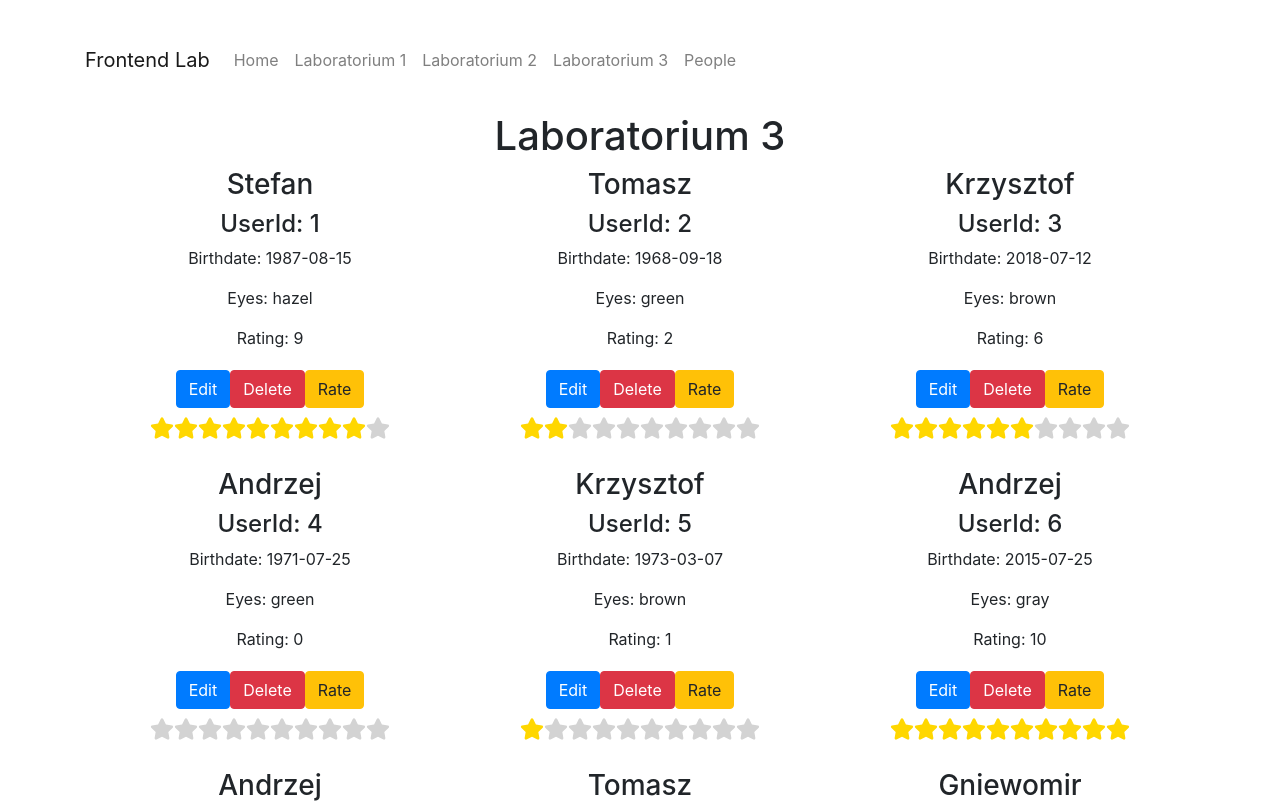
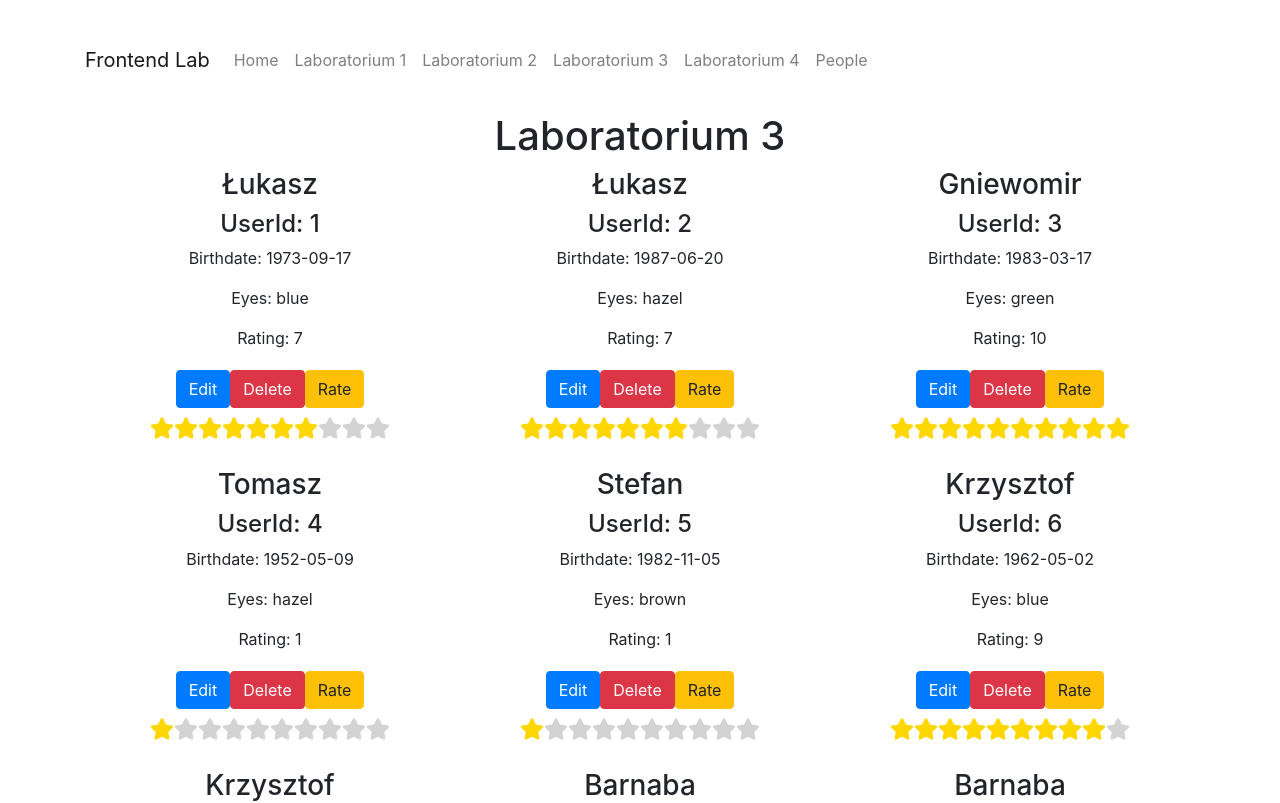
Before and after one commit to TJaskowski/ReactLab, a React (Vite) app: page /lab3 in a window 1280 px wide. Shown: the top 803 px of the page. Built offline with nearby package versions, Linux system fonts and the light colour scheme.

Commit message:
lab4 ex 1 and 2

```diff
--- a/src/App.jsx
+++ b/src/App.jsx
@@ -1,4 +1,4 @@
-import { useState } from 'react'
+import { useReducer, useState } from 'react'
 import reactLogo from './assets/react.svg'
 import viteLogo from '/vite.svg'
 import './App.css'
@@ -10,6 +10,10 @@ import NotFoundPage from './pages/NotFoundPage.jsx'
 import Home from './pages/Home.jsx'
 import Lab2Page from './pages/Lab2Page.jsx'
 import Lab3Page from './pages/Lab3Page.jsx'
+import Lab4Page from './pages/Lab4Page.jsx'
+import AppReducer from './data/AppReducer.js'
+import AppContext from './data/AppContext.js'
+import { data } from './data/module-data.js'
 
 
 function App() {
@@ -18,11 +22,15 @@ function App() {
     {id: 2, label: 'Laboratorium 1', url: '/lab1', element: <Lab1Page/>},
     {id: 3, label: 'Laboratorium 2', url: '/lab2/:id', element:<Lab2Page/> },
     {id: 4, label: 'Laboratorium 3', url: '/lab3', element: <Lab3Page/>},
-    {id: 5, label: 'People', url: '/people/:id', element: <PeoplePage/>}
-  ]
+    {id: 5, label: 'Laboratorium 4', url: '/lab4', element: <Lab4Page/>},
+    {id: 6, label: 'People', url: '/people/:id', element: <PeoplePage/>}
+  ];
+
+  const [state, appDispatch] = useReducer(AppReducer, data);
 
   return (
     <>
+<AppContext.Provider value={{ items: state, dispatch: appDispatch}}>
         <RootLayout items={menuItems}>
           <Routes>
             {menuItems.map((item) => (
@@ -31,6 +39,7 @@ function App() {
             <Route path="*" element={<NotFoundPage />} />
           </Routes>
         </RootLayout>
+</AppContext.Provider>
     </>
   )
 }
--- a/src/components/FlexContainer.jsx
+++ b/src/components/FlexContainer.jsx
@@ -4,13 +4,13 @@ import { useReducer } from 'react'
 import AppReducer from '../data/AppReducer'
 
 function FlexContainer({element: Element, data}) {
-    const [items, dispatch] = useReducer(AppReducer, data);
+    const [items, dispatch] = useReducer(AppReducer, data); //this should be deleted
   return (
     <Container>
       <Row>
         {items.map((item) =>
-            <Col className='d-flex justify-content-center mb-4'>
-                <Element key={item.id} person={item} dispatch={dispatch}/>
+            <Col key={item.id} className='d-flex justify-content-center mb-4'>
+                <Element  person={item} dispatch={dispatch}/>
             </Col>
         )}
       </Row>
--- /dev/null
+++ b/src/data/AppContext.js
@@ -0,0 +1,7 @@
+import { createContext } from "react";
+
+const AppContext = createContext({
+    items: [],
+    dispatch: null
+});
+export default AppContext;
--- a/src/data/module-data.js
+++ b/src/data/module-data.js
@@ -1,101 +1,101 @@
-export const data = [{"id":1,"name":"Stefan","birth":"1987-08-15","eyes":"hazel","rating":9},
-{"id":2,"name":"Tomasz","birth":"1968-09-18","eyes":"green","rating":2},
-{"id":3,"name":"Krzysztof","birth":"2018-07-12","eyes":"brown","rating":6},
-{"id":4,"name":"Andrzej","birth":"1971-07-25","eyes":"green","rating":0},
-{"id":5,"name":"Krzysztof","birth":"1973-03-07","eyes":"brown","rating":1},
-{"id":6,"name":"Andrzej","birth":"2015-07-25","eyes":"gray","rating":10},
-{"id":7,"name":"Andrzej","birth":"2013-01-25","eyes":"brown","rating":3},
-{"id":8,"name":"Tomasz","birth":"1976-07-23","eyes":"gray","rating":7},
-{"id":9,"name":"Gniewomir","birth":"1972-09-26","eyes":"hazel","rating":4},
-{"id":10,"name":"Łukasz","birth":"1968-12-27","eyes":"green","rating":3},
-{"id":11,"name":"Stefan","birth":"1963-05-12","eyes":"gray","rating":5},
-{"id":12,"name":"Krzysztof","birth":"1967-10-17","eyes":"blue","rating":5},
-{"id":13,"name":"Łukasz","birth":"2019-05-11","eyes":"gray","rating":10},
-{"id":14,"name":"Stefan","birth":"1961-09-28","eyes":"hazel","rating":1},
-{"id":15,"name":"Andrzej","birth":"1997-05-11","eyes":"gray","rating":1},
-{"id":16,"name":"Andrzej","birth":"1952-03-21","eyes":"hazel","rating":7},
-{"id":17,"name":"Stefan","birth":"2003-12-18","eyes":"blue","rating":10},
-{"id":18,"name":"Andrzej","birth":"1964-09-28","eyes":"gray","rating":0},
-{"id":19,"name":"Gniewomir","birth":"1956-08-11","eyes":"green","rating":2},
-{"id":20,"name":"Barnaba","birth":"1985-05-27","eyes":"blue","rating":10},
-{"id":21,"name":"Łukasz","birth":"2012-12-02","eyes":"green","rating":0},
-{"id":22,"name":"Tomasz","birth":"1992-04-20","eyes":"hazel","rating":2},
-{"id":23,"name":"Gniewomir","birth":"1953-08-07","eyes":"blue","rating":10},
-{"id":24,"name":"Barnaba","birth":"1956-10-12","eyes":"blue","rating":4},
-{"id":25,"name":"Gniewomir","birth":"1999-06-08","eyes":"green","rating":7},
-{"id":26,"name":"Barnaba","birth":"2022-01-30","eyes":"hazel","rating":8},
-{"id":27,"name":"Gniewomir","birth":"1993-10-29","eyes":"green","rating":4},
-{"id":28,"name":"Łukasz","birth":"2012-02-11","eyes":"green","rating":5},
-{"id":29,"name":"Andrzej","birth":"2016-03-02","eyes":"hazel","rating":6},
-{"id":30,"name":"Tomasz","birth":"2001-01-02","eyes":"blue","rating":5},
-{"id":31,"name":"Krzysztof","birth":"1994-10-19","eyes":"brown","rating":0},
-{"id":32,"name":"Łukasz","birth":"1954-03-26","eyes":"gray","rating":10},
-{"id":33,"name":"Barnaba","birth":"1987-07-30","eyes":"gray","rating":9},
-{"id":34,"name":"Andrzej","birth":"1974-10-26","eyes":"green","rating":2},
-{"id":35,"name":"Andrzej","birth":"1974-11-27","eyes":"green","rating":1},
-{"id":36,"name":"Barnaba","birth":"1974-08-12","eyes":"brown","rating":3},
-{"id":37,"name":"Łukasz","birth":"1975-02-18","eyes":"blue","rating":3},
-{"id":38,"name":"Stefan","birth":"1994-02-18","eyes":"gray","rating":6},
-{"id":39,"name":"Andrzej","birth":"2022-01-19","eyes":"gray","rating":9},
-{"id":40,"name":"Tomasz","birth":"1975-08-04","eyes":"hazel","rating":9},
-{"id":41,"name":"Łukasz","birth":"2014-06-20","eyes":"gray","rating":10},
-{"id":42,"name":"Andrzej","birth":"1954-08-03","eyes":"green","rating":1},
-{"id":43,"name":"Łukasz","birth":"1964-08-12","eyes":"gray","rating":7},
-{"id":44,"name":"Barnaba","birth":"1985-03-20","eyes":"green","rating":5},
-{"id":45,"name":"Łukasz","birth":"1972-06-02","eyes":"gray","rating":7},
-{"id":46,"name":"Krzysztof","birth":"2000-07-02","eyes":"hazel","rating":5},
-{"id":47,"name":"Barnaba","birth":"1974-11-14","eyes":"gray","rating":10},
-{"id":48,"name":"Stefan","birth":"2007-06-26","eyes":"gray","rating":7},
-{"id":49,"name":"Stefan","birth":"1996-05-10","eyes":"green","rating":9},
-{"id":50,"name":"Łukasz","birth":"1995-07-04","eyes":"green","rating":7},
-{"id":51,"name":"Krzysztof","birth":"2023-03-17","eyes":"hazel","rating":1},
-{"id":52,"name":"Krzysztof","birth":"1989-01-31","eyes":"blue","rating":4},
-{"id":53,"name":"Barnaba","birth":"1986-05-08","eyes":"hazel","rating":3},
-{"id":54,"name":"Krzysztof","birth":"1975-06-29","eyes":"hazel","rating":8},
-{"id":55,"name":"Gniewomir","birth":"1950-06-10","eyes":"brown","rating":1},
-{"id":56,"name":"Tomasz","birth":"2021-12-31","eyes":"gray","rating":3},
-{"id":57,"name":"Tomasz","birth":"2012-04-07","eyes":"green","rating":7},
-{"id":58,"name":"Barnaba","birth":"1984-04-30","eyes":"hazel","rating":1},
-{"id":59,"name":"Andrzej","birth":"1975-08-27","eyes":"green","rating":4},
-{"id":60,"name":"Krzysztof","birth":"1968-04-02","eyes":"green","rating":10},
-{"id":61,"name":"Tomasz","birth":"1983-09-17","eyes":"hazel","rating":10},
-{"id":62,"name":"Krzysztof","birth":"1976-10-25","eyes":"blue","rating":7},
-{"id":63,"name":"Tomasz","birth":"1998-04-09","eyes":"green","rating":8},
-{"id":64,"name":"Krzysztof","birth":"1956-08-11","eyes":"hazel","rating":3},
-{"id":65,"name":"Barnaba","birth":"1991-12-11","eyes":"gray","rating":3},
-{"id":66,"name":"Barnaba","birth":"1988-09-15","eyes":"gray","rating":3},
-{"id":67,"name":"Łukasz","birth":"2006-10-21","eyes":"green","rating":0},
-{"id":68,"name":"Barnaba","birth":"1989-06-20","eyes":"blue","rating":9},
-{"id":69,"name":"Andrzej","birth":"2003-02-28","eyes":"hazel","rating":1},
-{"id":70,"name":"Łukasz","birth":"2014-07-30","eyes":"gray","rating":2},
-{"id":71,"name":"Stefan","birth":"1990-11-30","eyes":"hazel","rating":10},
-{"id":72,"name":"Gniewomir","birth":"1988-07-07","eyes":"brown","rating":10},
-{"id":73,"name":"Tomasz","birth":"1978-10-03","eyes":"hazel","rating":8},
-{"id":74,"name":"Łukasz","birth":"1973-10-02","eyes":"hazel","rating":4},
-{"id":75,"name":"Łukasz","birth":"1968-04-30","eyes":"brown","rating":1},
-{"id":76,"name":"Łukasz","birth":"1973-09-28","eyes":"gray","rating":7},
-{"id":77,"name":"Andrzej","birth":"1979-11-15","eyes":"hazel","rating":2},
-{"id":78,"name":"Tomasz","birth":"1972-08-15","eyes":"hazel","rating":2},
-{"id":79,"name":"Łukasz","birth":"1959-10-26","eyes":"blue","rating":3},
-{"id":80,"name":"Łukasz","birth":"2009-10-02","eyes":"green","rating":8},
-{"id":81,"name":"Barnaba","birth":"2009-08-09","eyes":"hazel","rating":1},
-{"id":82,"name":"Łukasz","birth":"1968-09-27","eyes":"brown","rating":10},
-{"id":83,"name":"Andrzej","birth":"1981-07-30","eyes":"blue","rating":5},
-{"id":84,"name":"Tomasz","birth":"1951-08-21","eyes":"gray","rating":7},
-{"id":85,"name":"Stefan","birth":"1996-12-12","eyes":"brown","rating":2},
-{"id":86,"name":"Krzysztof","birth":"2008-06-08","eyes":"gray","rating":3},
-{"id":87,"name":"Stefan","birth":"2001-04-04","eyes":"brown","rating":7},
-{"id":88,"name":"Tomasz","birth":"1989-01-18","eyes":"green","rating":3},
-{"id":89,"name":"Gniewomir","birth":"2003-07-23","eyes":"green","rating":8},
-{"id":90,"name":"Barnaba","birth":"1998-09-21","eyes":"green","rating":8},
-{"id":91,"name":"Łukasz","birth":"2012-08-09","eyes":"green","rating":2},
-{"id":92,"name":"Łukasz","birth":"2000-03-08","eyes":"gray","rating":4},
-{"id":93,"name":"Łukasz","birth":"1992-04-05","eyes":"hazel","rating":10},
-{"id":94,"name":"Gniewomir","birth":"1958-08-26","eyes":"gray","rating":2},
-{"id":95,"name":"Gniewomir","birth":"1979-11-01","eyes":"hazel","rating":8},
-{"id":96,"name":"Andrzej","birth":"2007-12-26","eyes":"green","rating":4},
-{"id":97,"name":"Tomasz","birth":"1995-10-14","eyes":"green","rating":3},
-{"id":98,"name":"Tomasz","birth":"2012-10-31","eyes":"gray","rating":9},
-{"id":99,"name":"Łukasz","birth":"1975-10-15","eyes":"hazel","rating":5},
-{"id":100,"name":"Łukasz","birth":"2015-12-26","eyes":"brown","rating":3},
+export const data = [{"id":1,"name":"Łukasz","birth":"1973-09-17","eyes":"blue","rating":7},
+{"id":2,"name":"Łukasz","birth":"1987-06-20","eyes":"hazel","rating":7},
+{"id":3,"name":"Gniewomir","birth":"1983-03-17","eyes":"green","rating":10},
+{"id":4,"name":"Tomasz","birth":"1952-05-09","eyes":"hazel","rating":1},
+{"id":5,"name":"Stefan","birth":"1982-11-05","eyes":"brown","rating":1},
+{"id":6,"name":"Krzysztof","birth":"1962-05-02","eyes":"blue","rating":9},
+{"id":7,"name":"Krzysztof","birth":"2019-09-13","eyes":"hazel","rating":7},
+{"id":8,"name":"Barnaba","birth":"1977-06-29","eyes":"blue","rating":3},
+{"id":9,"name":"Barnaba","birth":"1961-03-30","eyes":"gray","rating":5},
+{"id":10,"name":"Krzysztof","birth":"1966-05-03","eyes":"hazel","rating":6},
+{"id":11,"name":"Gniewomir","birth":"2012-05-10","eyes":"blue","rating":6},
+{"id":12,"name":"Stefan","birth":"1970-07-30","eyes":"hazel","rating":9},
+{"id":13,"name":"Barnaba","birth":"2001-08-12","eyes":"brown","rating":2},
+{"id":14,"name":"Łukasz","birth":"1995-09-18","eyes":"green","rating":0},
+{"id":15,"name":"Andrzej","birth":"1973-09-13","eyes":"hazel","rating":3},
+{"id":16,"name":"Krzysztof","birth":"1951-02-15","eyes":"hazel","rating":0},
+{"id":17,"name":"Gniewomir","birth":"1987-09-05","eyes":"green","rating":7},
+{"id":18,"name":"Gniewomir","birth":"1976-05-12","eyes":"gray","rating":2},
+{"id":19,"name":"Barnaba","birth":"1952-04-18","eyes":"gray","rating":3},
+{"id":20,"name":"Łukasz","birth":"2004-04-21","eyes":"blue","rating":9},
+{"id":21,"name":"Łukasz","birth":"1978-09-27","eyes":"brown","rating":6},
+{"id":22,"name":"Tomasz","birth":"2011-04-01","eyes":"hazel","rating":3},
+{"id":23,"name":"Krzysztof","birth":"2000-01-08","eyes":"green","rating":4},
+{"id":24,"name":"Tomasz","birth":"1970-08-19","eyes":"brown","rating":8},
+{"id":25,"name":"Andrzej","birth":"1992-12-11","eyes":"green","rating":4},
+{"id":26,"name":"Gniewomir","birth":"2023-02-11","eyes":"green","rating":0},
+{"id":27,"name":"Łukasz","birth":"1956-08-05","eyes":"hazel","rating":6},
+{"id":28,"name":"Barnaba","birth":"2001-10-19","eyes":"gray","rating":9},
+{"id":29,"name":"Barnaba","birth":"1976-04-19","eyes":"gray","rating":2},
+{"id":30,"name":"Tomasz","birth":"1974-06-01","eyes":"gray","rating":5},
+{"id":31,"name":"Gniewomir","birth":"2018-10-11","eyes":"blue","rating":3},
+{"id":32,"name":"Łukasz","birth":"1955-02-07","eyes":"brown","rating":8},
+{"id":33,"name":"Krzysztof","birth":"1975-01-21","eyes":"green","rating":10},
+{"id":34,"name":"Krzysztof","birth":"1982-12-08","eyes":"green","rating":5},
+{"id":35,"name":"Krzysztof","birth":"2019-09-15","eyes":"brown","rating":2},
+{"id":36,"name":"Stefan","birth":"1952-11-03","eyes":"hazel","rating":10},
+{"id":37,"name":"Barnaba","birth":"1959-02-09","eyes":"green","rating":2},
+{"id":38,"name":"Andrzej","birth":"1960-04-27","eyes":"green","rating":6},
+{"id":39,"name":"Łukasz","birth":"1952-12-15","eyes":"hazel","rating":1},
+{"id":40,"name":"Krzysztof","birth":"1987-10-23","eyes":"hazel","rating":6},
+{"id":41,"name":"Tomasz","birth":"2002-09-14","eyes":"green","rating":6},
+{"id":42,"name":"Andrzej","birth":"1968-08-11","eyes":"hazel","rating":1},
+{"id":43,"name":"Andrzej","birth":"1996-01-29","eyes":"gray","rating":4},
+{"id":44,"name":"Tomasz","birth":"1995-08-15","eyes":"blue","rating":9},
+{"id":45,"name":"Stefan","birth":"1973-04-25","eyes":"hazel","rating":0},
+{"id":46,"name":"Gniewomir","birth":"2001-05-24","eyes":"gray","rating":7},
+{"id":47,"name":"Tomasz","birth":"2007-08-03","eyes":"brown","rating":8},
+{"id":48,"name":"Barnaba","birth":"1966-11-11","eyes":"hazel","rating":4},
+{"id":49,"name":"Krzysztof","birth":"1995-03-20","eyes":"green","rating":0},
+{"id":50,"name":"Stefan","birth":"2018-07-07","eyes":"brown","rating":1},
+{"id":51,"name":"Krzysztof","birth":"1980-05-25","eyes":"blue","rating":3},
+{"id":52,"name":"Stefan","birth":"1994-01-10","eyes":"blue","rating":10},
+{"id":53,"name":"Gniewomir","birth":"2002-05-14","eyes":"green","rating":0},
+{"id":54,"name":"Gniewomir","birth":"1999-01-30","eyes":"hazel","rating":10},
+{"id":55,"name":"Andrzej","birth":"1975-06-24","eyes":"hazel","rating":9},
+{"id":56,"name":"Łukasz","birth":"1950-07-12","eyes":"brown","rating":4},
+{"id":57,"name":"Tomasz","birth":"1990-07-31","eyes":"green","rating":9},
+{"id":58,"name":"Krzysztof","birth":"1970-09-28","eyes":"hazel","rating":10},
+{"id":59,"name":"Andrzej","birth":"1980-10-23","eyes":"hazel","rating":3},
+{"id":60,"name":"Gniewomir","birth":"1981-08-28","eyes":"green","rating":2},
+{"id":61,"name":"Łukasz","birth":"2022-02-01","eyes":"brown","rating":9},
+{"id":62,"name":"Łukasz","birth":"1964-07-05","eyes":"blue","rating":9},
+{"id":63,"name":"Łukasz","birth":"1973-11-28","eyes":"blue","rating":8},
+{"id":64,"name":"Stefan","birth":"1961-06-22","eyes":"hazel","rating":10},
+{"id":65,"name":"Andrzej","birth":"2014-09-29","eyes":"green","rating":9},
+{"id":66,"name":"Barnaba","birth":"2005-01-10","eyes":"brown","rating":1},
+{"id":67,"name":"Barnaba","birth":"1963-04-09","eyes":"green","rating":8},
+{"id":68,"name":"Gniewomir","birth":"1976-10-26","eyes":"gray","rating":8},
+{"id":69,"name":"Barnaba","birth":"1970-12-20","eyes":"gray","rating":2},
+{"id":70,"name":"Łukasz","birth":"1967-01-28","eyes":"blue","rating":4},
+{"id":71,"name":"Gniewomir","birth":"1997-01-26","eyes":"blue","rating":5},
+{"id":72,"name":"Barnaba","birth":"2004-12-09","eyes":"hazel","rating":0},
+{"id":73,"name":"Tomasz","birth":"2017-07-07","eyes":"blue","rating":0},
+{"id":74,"name":"Tomasz","birth":"1963-04-14","eyes":"green","rating":7},
+{"id":75,"name":"Andrzej","birth":"1984-11-05","eyes":"gray","rating":4},
+{"id":76,"name":"Barnaba","birth":"1968-12-05","eyes":"brown","rating":9},
+{"id":77,"name":"Gniewomir","birth":"1970-09-20","eyes":"blue","rating":7},
+{"id":78,"name":"Andrzej","birth":"1994-10-21","eyes":"hazel","rating":5},
+{"id":79,"name":"Barnaba","birth":"1986-07-12","eyes":"hazel","rating":7},
+{"id":80,"name":"Łukasz","birth":"2020-01-31","eyes":"gray","rating":1},
+{"id":81,"name":"Krzysztof","birth":"2006-06-14","eyes":"hazel","rating":6},
+{"id":82,"name":"Stefan","birth":"1953-04-23","eyes":"green","rating":5},
+{"id":83,"name":"Tomasz","birth":"2023-09-09","eyes":"blue","rating":0},
+{"id":84,"name":"Łukasz","birth":"1979-08-31","eyes":"green","rating":3},
+{"id":85,"name":"Krzysztof","birth":"2007-04-26","eyes":"hazel","rating":2},
+{"id":86,"name":"Andrzej","birth":"1964-09-27","eyes":"blue","rating":6},
+{"id":87,"name":"Gniewomir","birth":"1984-03-10","eyes":"hazel","rating":6},
+{"id":88,"name":"Łukasz","birth":"2001-06-08","eyes":"hazel","rating":10},
+{"id":89,"name":"Tomasz","birth":"1996-07-08","eyes":"green","rating":5},
+{"id":90,"name":"Gniewomir","birth":"2023-11-27","eyes":"blue","rating":6},
+{"id":91,"name":"Tomasz","birth":"2006-03-21","eyes":"hazel","rating":5},
+{"id":92,"name":"Barnaba","birth":"1951-12-09","eyes":"blue","rating":6},
+{"id":93,"name":"Andrzej","birth":"2004-04-30","eyes":"hazel","rating":4},
+{"id":94,"name":"Stefan","birth":"2019-01-06","eyes":"blue","rating":1},
+{"id":95,"name":"Gniewomir","birth":"1955-05-18","eyes":"brown","rating":8},
+{"id":96,"name":"Stefan","birth":"1985-10-31","eyes":"hazel","rating":7},
+{"id":97,"name":"Stefan","birth":"2014-10-08","eyes":"hazel","rating":0},
+{"id":98,"name":"Krzysztof","birth":"2006-06-22","eyes":"brown","rating":9},
+{"id":99,"name":"Andrzej","birth":"2004-03-02","eyes":"blue","rating":7},
+{"id":100,"name":"Łukasz","birth":"1960-01-14","eyes":"blue","rating":9},
 ];
--- /dev/null
+++ b/src/pages/Lab4Page.jsx
@@ -0,0 +1,11 @@
+import React from 'react'
+
+function Lab4Page() {
+  return (
+    <div>
+
+    </div>
+  )
+}
+
+export default Lab4Page
```
Lines whose indentation alone changed are shown as unchanged.
